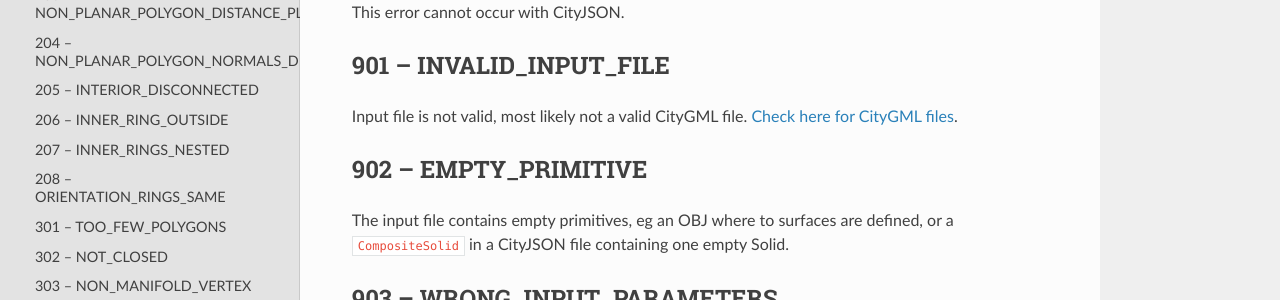
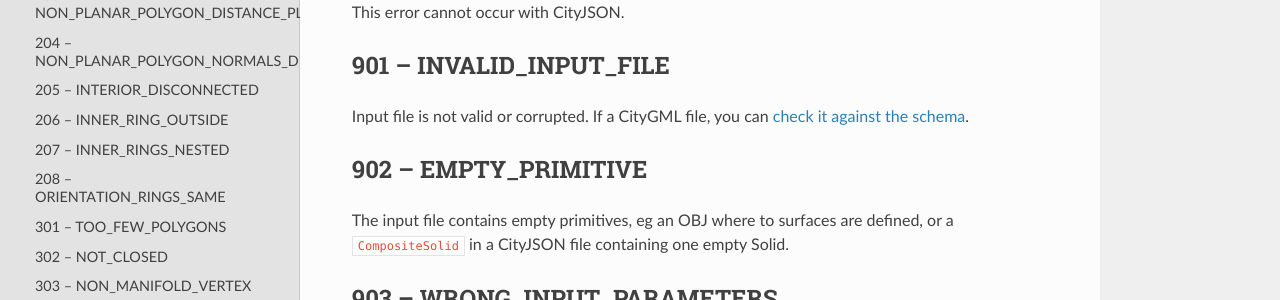
Before and after one commit to tudelft3d/val3dity, a Sphinx documentation site: the page built from docs/errors.rst, in a window 1280 px wide and 900 px high, scrolled down 9661 px. Shown: the part 246-546 px from the top of the window. Built offline with Sphinx 7.4.7 and the Read the Docs theme 2.0.0, drawn with Linux system fonts in a browser that asks for light colours.

Commit message:
901 generic, not only citygml

```diff
--- a/docs/errors.rst
+++ b/docs/errors.rst
@@ -314,7 +314,7 @@ This error cannot occur with CityJSON.
 
 901 -- INVALID_INPUT_FILE
 -------------------------
-Input file is not valid, most likely not a valid CityGML file. `Check here for CityGML files <http://geovalidation.bk.tudelft.nl/schemacitygml/>`_.
+Input file is not valid or corrupted. If a CityGML file, you can `check it against the schema <http://geovalidation.bk.tudelft.nl/schemacitygml/>`_.
 
 .. _error_902:
 
```
